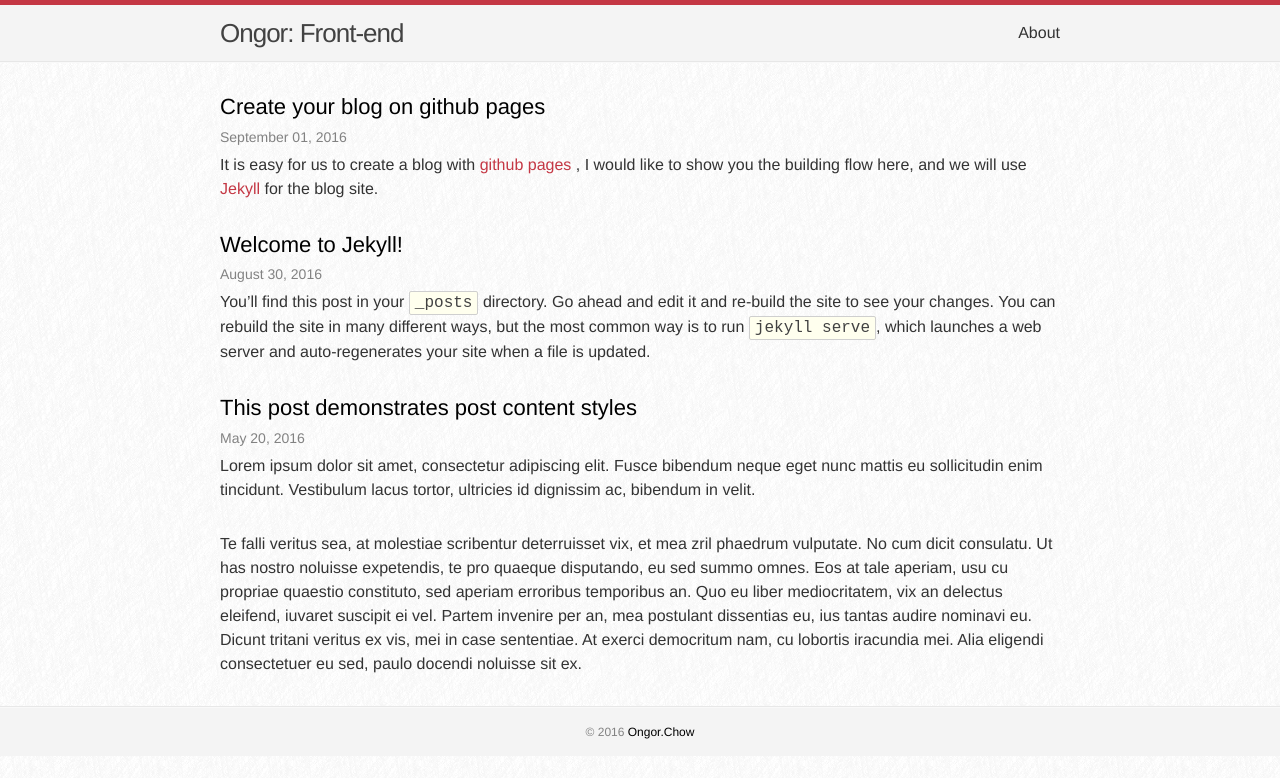
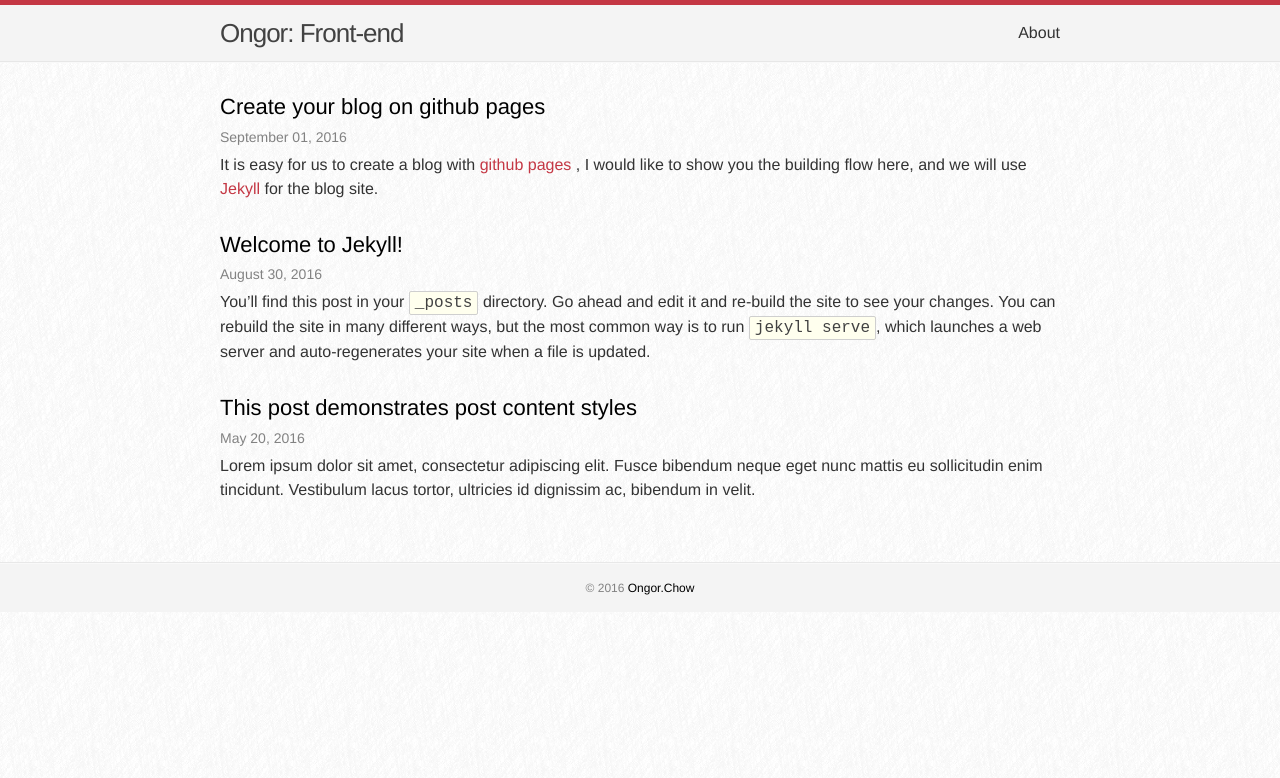
Before and after one commit to OngorChow/OngorChow.github.io, a Jekyll site: the page built from index.html, in a window 1280 px wide. Shown: the top 778 px of the page. Built offline with Jekyll 4.4.1, drawn with Linux system fonts in a browser that asks for light colours.

Commit message:
remove text form index.html

```diff
--- a/index.html
+++ b/index.html
@@ -7,7 +7,3 @@ layout: default
 <p class="post-meta">{{ post.date | date: '%B %d, %Y' }}</p>
 <div class="post-excerpt">{{ post.excerpt }}</div>
 {% endfor %}
-
-Te falli veritus sea, at molestiae scribentur deterruisset vix, et mea zril phaedrum vulputate. No cum dicit consulatu. Ut has nostro noluisse expetendis, te pro quaeque disputando, eu sed summo omnes. Eos at tale aperiam, usu cu propriae quaestio constituto, sed aperiam erroribus temporibus an.
-
-Quo eu liber mediocritatem, vix an delectus eleifend, iuvaret suscipit ei vel. Partem invenire per an, mea postulant dissentias eu, ius tantas audire nominavi eu. Dicunt tritani veritus ex vis, mei in case sententiae. At exerci democritum nam, cu lobortis iracundia mei. Alia eligendi consectetuer eu sed, paulo docendi noluisse sit ex.
```
